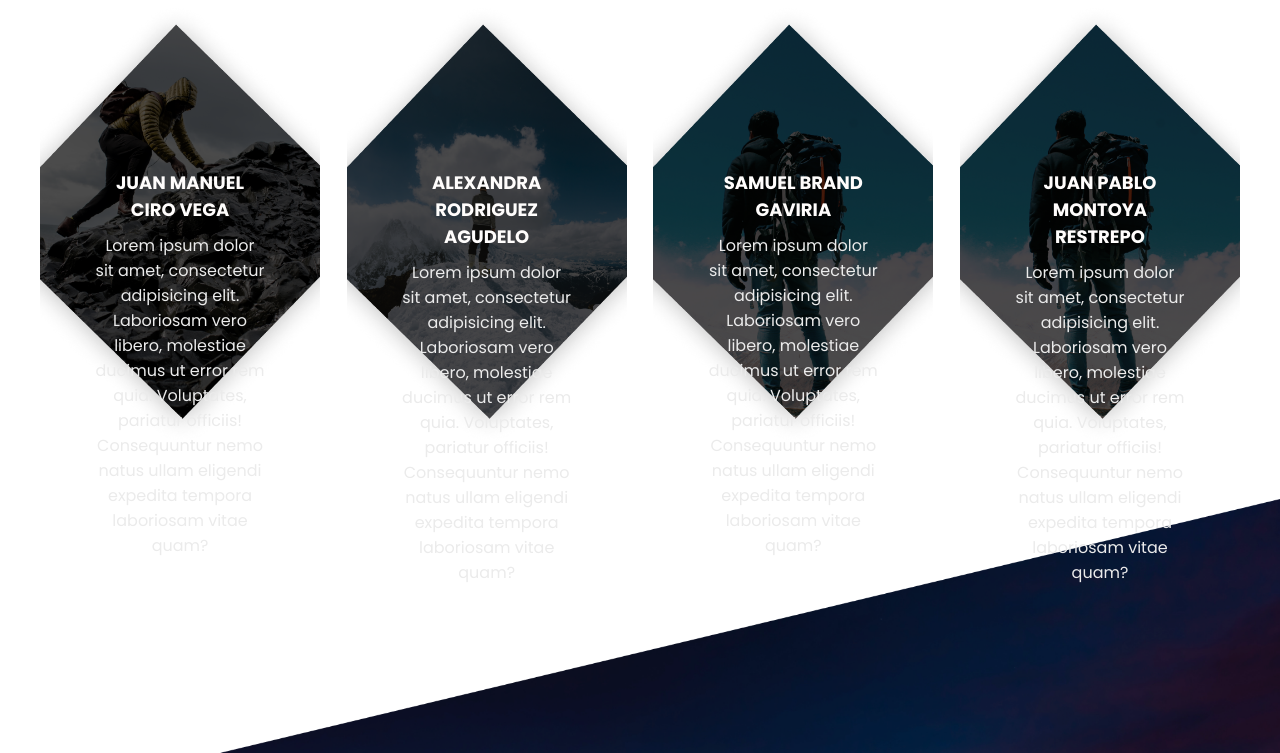
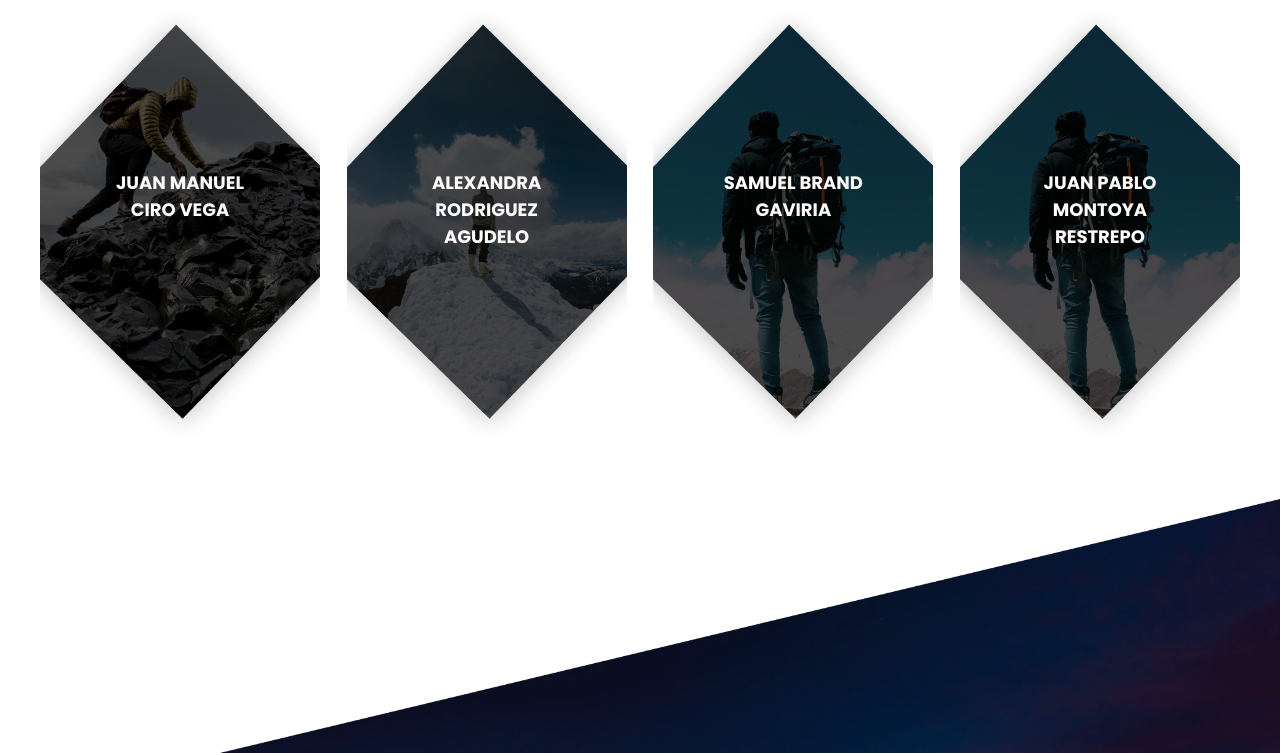
Before and after one commit to BlacVal/Pascual, a PHP site: page /inicio.php in a window 1280 px wide. Shown: the part 2469-3222 px from the top of the page. Run offline with PHP 8.4, Linux system fonts and the light colour scheme.

Commit message:
Mejora del inicio

```diff
--- a/inicio.php
+++ b/inicio.php
@@ -44,7 +44,6 @@ if(isset($_SESSION['usuario'])){
                 <h1>Library loan Control</h1>
                 <p>Lorem ipsum dolor sit amet consectetur adipisicing elit. Molestiae magni nulla praesentium, accusamus voluptatibus ullam voluptatem odit nobis ex sit eos, consequatur debitis perferendis repellat quo perspiciatis architecto odio necessitatibus.
                 </p>
-                <a href="#" class="btn-1">Información</a>
             </div>
 
         </div>
@@ -127,27 +126,15 @@ if(isset($_SESSION['usuario'])){
 
                 <div class="general-4 txt">
                     <h3>Juan Manuel Ciro Vega</h3>
-                    <p>
-                        Lorem ipsum dolor sit amet, consectetur adipisicing elit. Laboriosam vero libero, molestiae ducimus ut error rem quia. Voluptates, pariatur officiis! Consequuntur nemo natus ullam eligendi expedita tempora laboriosam vitae quam?
-                    </p>
                 </div>
                 <div class="general-5 txt">
                     <h3>Alexandra Rodriguez Agudelo</h3>
-                    <p>
-                        Lorem ipsum dolor sit amet, consectetur adipisicing elit. Laboriosam vero libero, molestiae ducimus ut error rem quia. Voluptates, pariatur officiis! Consequuntur nemo natus ullam eligendi expedita tempora laboriosam vitae quam?
-                    </p>
                 </div>
                 <div class="general-6 txt">
                     <h3>Samuel Brand Gaviria</h3>
-                    <p>
-                        Lorem ipsum dolor sit amet, consectetur adipisicing elit. Laboriosam vero libero, molestiae ducimus ut error rem quia. Voluptates, pariatur officiis! Consequuntur nemo natus ullam eligendi expedita tempora laboriosam vitae quam?
-                    </p>
                 </div>
                 <div class="general-7 txt">
                     <h3>Juan Pablo Montoya Restrepo</h3>
-                    <p>
-                        Lorem ipsum dolor sit amet, consectetur adipisicing elit. Laboriosam vero libero, molestiae ducimus ut error rem quia. Voluptates, pariatur officiis! Consequuntur nemo natus ullam eligendi expedita tempora laboriosam vitae quam?
-                    </p>
                 </div>
             </div>
             </section>
```
